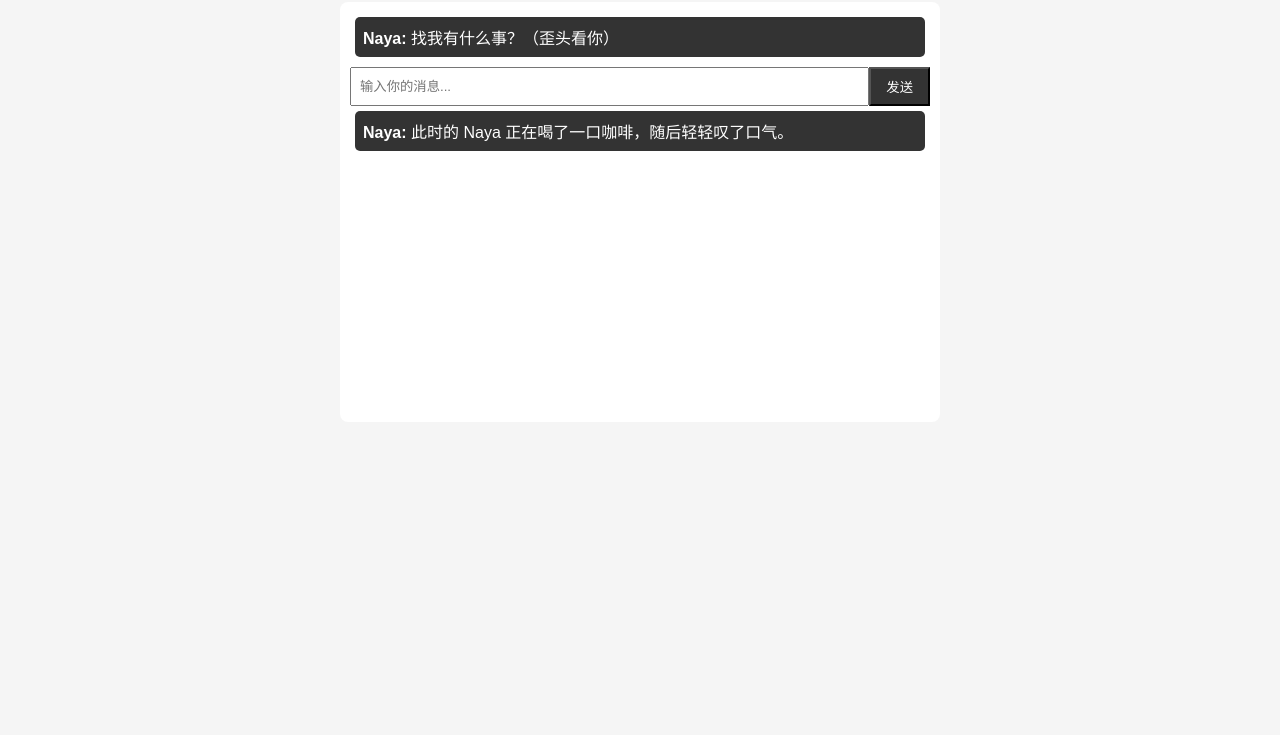
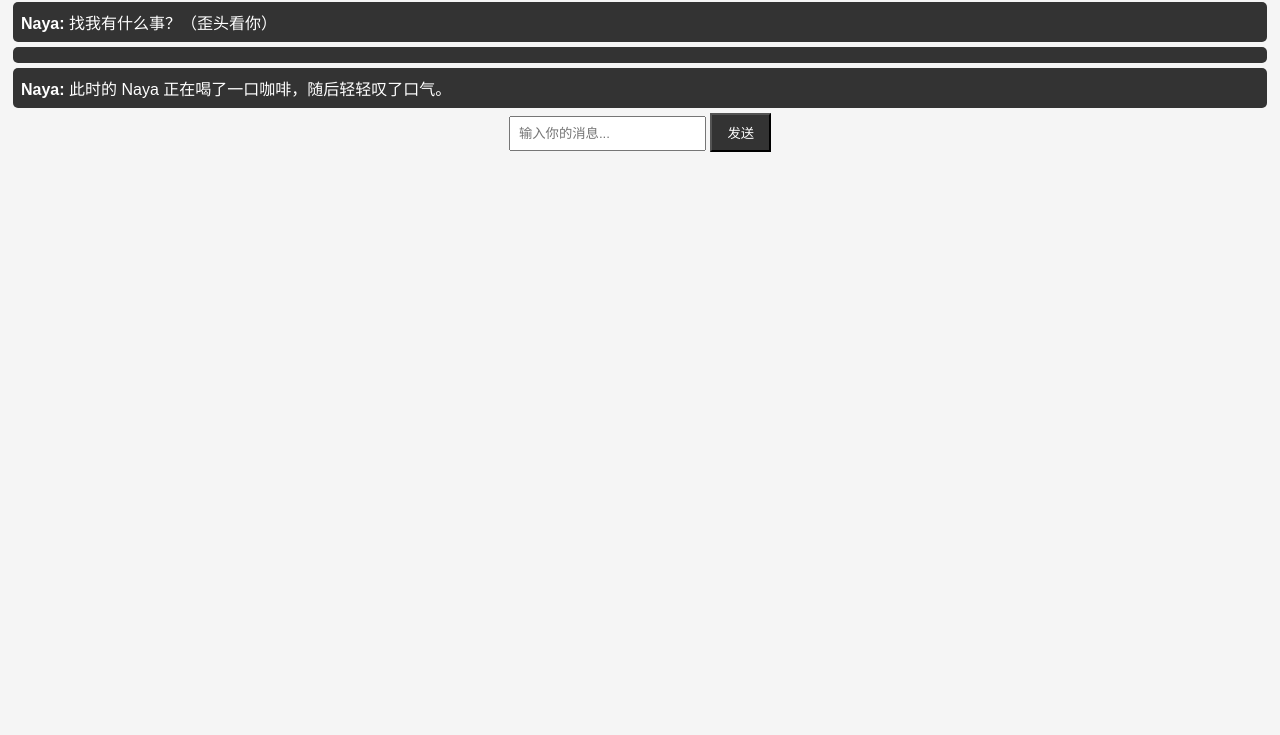
Before and after one commit to ONSK14/naya-chat, a plain HTML site: page index.html in a window 1280 px wide. Shown: the part 65-800 px from the top of the page. Drawn offline with Linux system fonts and the light colour scheme.

Commit message:
Update index.html

```diff
--- a/index.html
+++ b/index.html
@@ -7,15 +7,15 @@
     <link rel="stylesheet" href="styles.css">
 </head>
 <body>
-    <div class="chat-container">
-        <h1>电子<span class="naya-name">Naya</span></h1>
-        <div class="chat-box" id="chat-box">
-            <div class="message naya-message">
-                <strong>Naya:</strong> 找我有什么事？（歪头看你）
+    <h1>电子Naya</h1>
+    <div id="chat-container">
+        <div id="chat-box">
+            <div class="message naya-message"><strong>Naya:</strong> 找我有什么事？（歪头看你）</div>
+            <div class="message naya-message" id="naya-action"></div>
         </div>
-        <div class="input-container">
-            <input type="text" id="user-input" placeholder="输入你的消息..." onkeydown="handleKeyPress(event)">
-            <button id="send-button" onclick="sendMessage()">发送</button>
+        <div id="input-container">
+            <input type="text" id="user-input" placeholder="输入你的消息..." autocomplete="off">
+            <button id="send-button">发送</button>
         </div>
     </div>
     <script src="script.js"></script>
```
